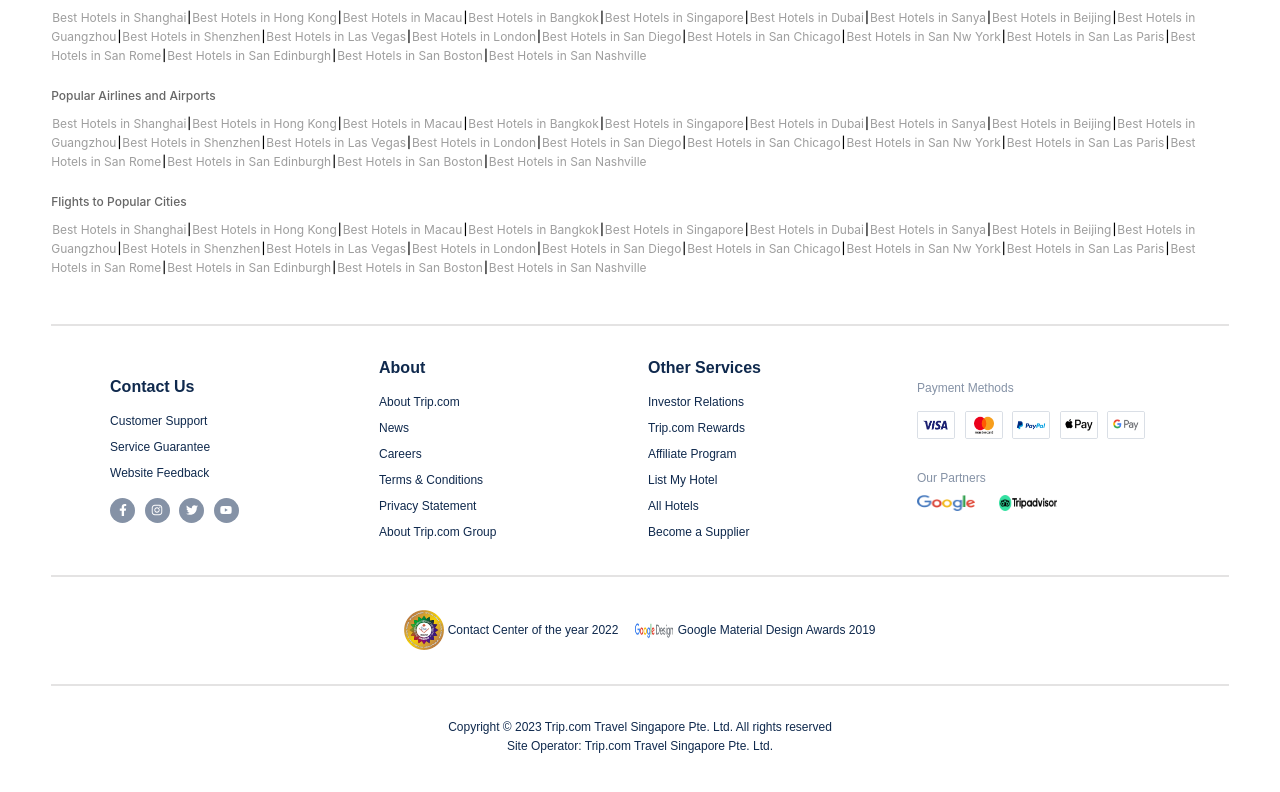
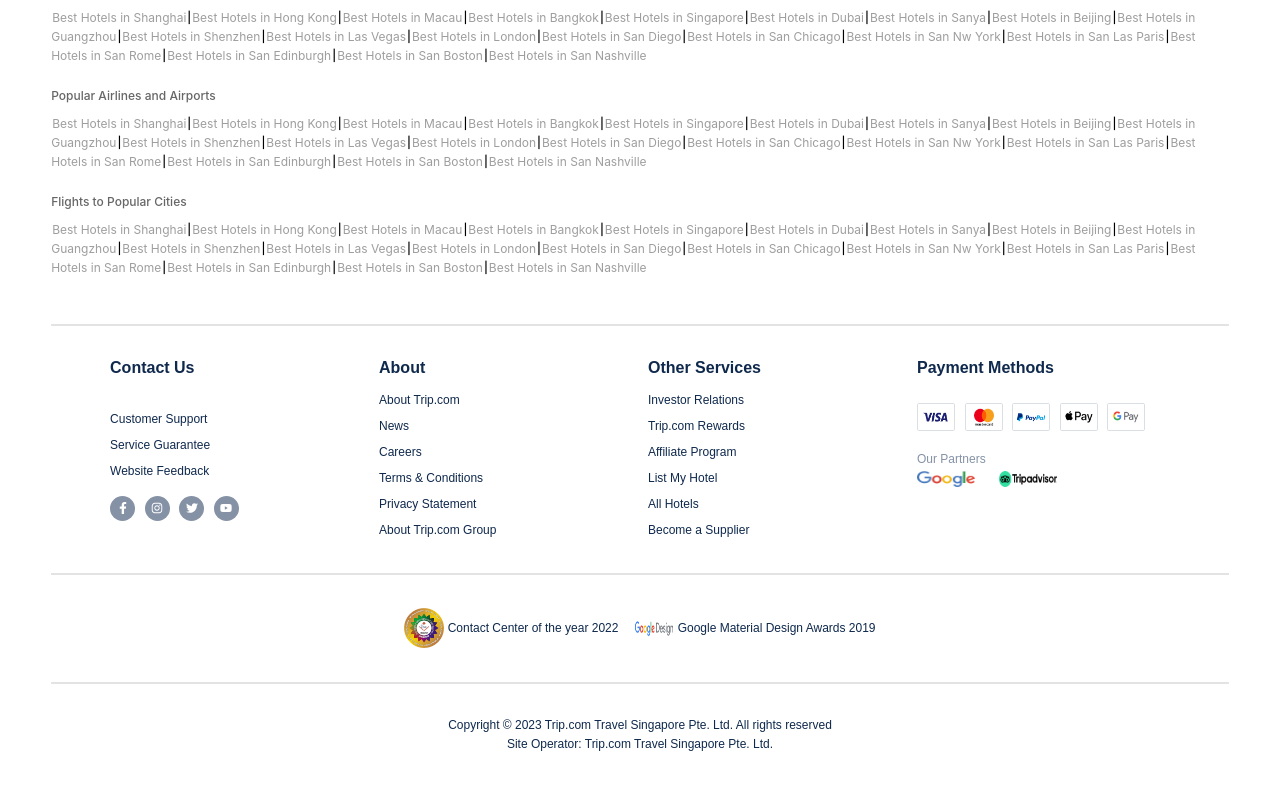
Before and after one commit to techshomez/trip, a React (Vite) app: page / in a window 1280 px wide. Shown: the part 3812-4604 px from the top of the page. Built offline with nearby package versions, Linux system fonts and the light colour scheme.

Commit message:
bug fixed

```diff
--- a/src/components/common/footer/footer.css
+++ b/src/components/common/footer/footer.css
@@ -15,6 +15,7 @@
   gap: 4rem;
   margin-top: 2rem;
   margin-bottom: 2rem;
+  position: relative;
 }
 
 .footer .container .footer-items {
@@ -28,21 +29,17 @@
   color: #0f294d;
   padding-bottom: 1rem;
   font-family: arial, sans-serif;
+  position: absolute;
+  top: 0;
+  padding-top: 2rem;
 }
 
-.footer .container .footer-items .last {
-  font-size: 12px;
-  font-weight: 400;
-  line-height: 14px;
-  color: #8592a6;
-  padding-bottom: 1rem;
-  font-family: arial, sans-serif;
-}
 
 .footer .container .footer-items .footer-link {
   display: flex;
   flex-direction: column;
   gap: 0.5rem;
+  margin-top: 2rem;
 }
 
 .footer .container .footer-items .footer-link a {
@@ -99,6 +96,7 @@
   display: flex;
   flex-direction: column;
   gap: 0.1rem;
+  position: relative;
 }
 
 .footer .container .footer-items .partners h2 {
@@ -106,14 +104,14 @@
   line-height: 14px;
   font-weight: 400;
   color: #8592a6;
-  padding-top: 1.5rem;
+  padding-top: 0.8rem;
   font-family: arial, sans-serif;
 }
 
 .footer .container .footer-items .partners .partner_list {
   display: flex;
   gap: 1rem;
-  margin-top: -0.5rem;
+  margin-top: 2rem;
 }
 
 .footer .container .footer-items .partners .partner_list img {
--- a/src/components/common/footer/index.jsx
+++ b/src/components/common/footer/index.jsx
@@ -60,8 +60,8 @@
               <Link to="">Become a Supplier</Link>
             </div>
           </div>
-          <div className="footer-items last">
-            <h2 className="last">Payment Methods</h2>
+          <div className="footer-items">
+            <h2 className="">Payment Methods</h2>
             <div className="footer-img">
               <img src="/assets/visa.png" alt="" />
               <img src="/assets/master-card.png" alt="" />
```
